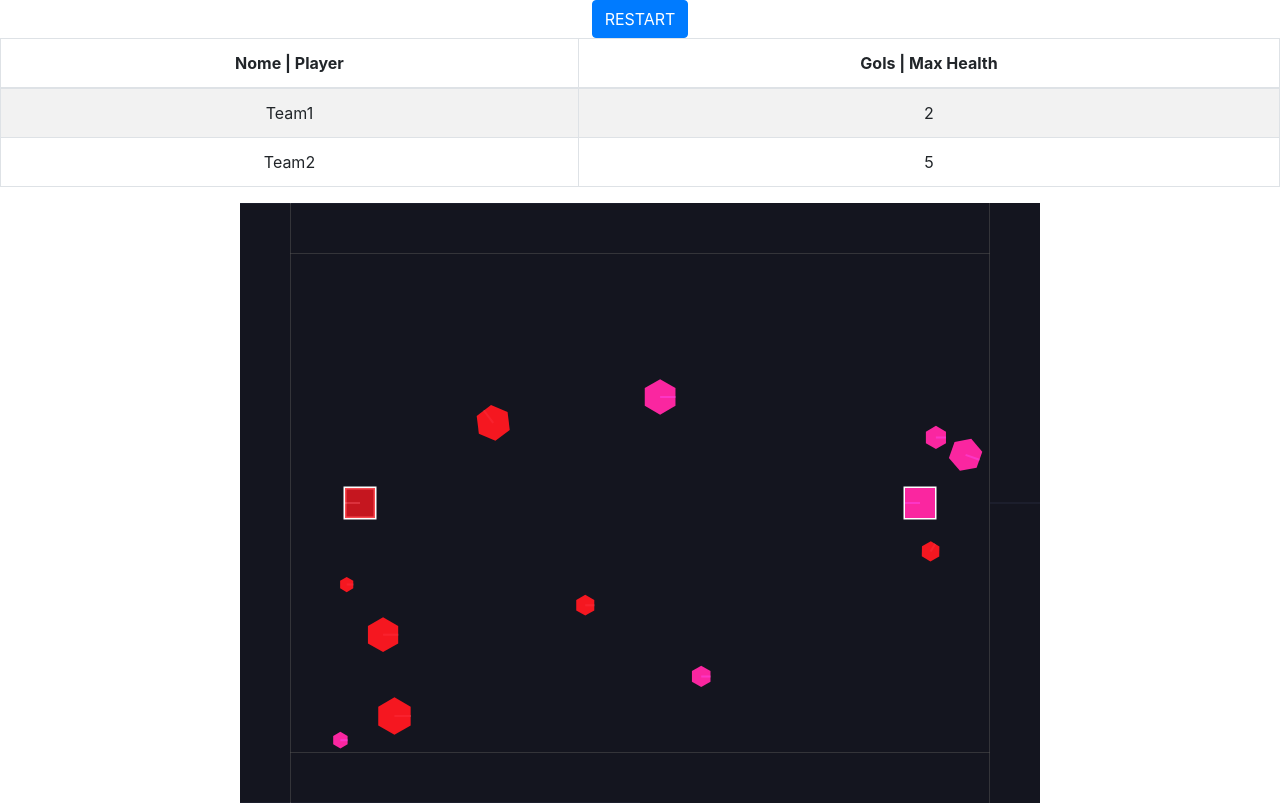
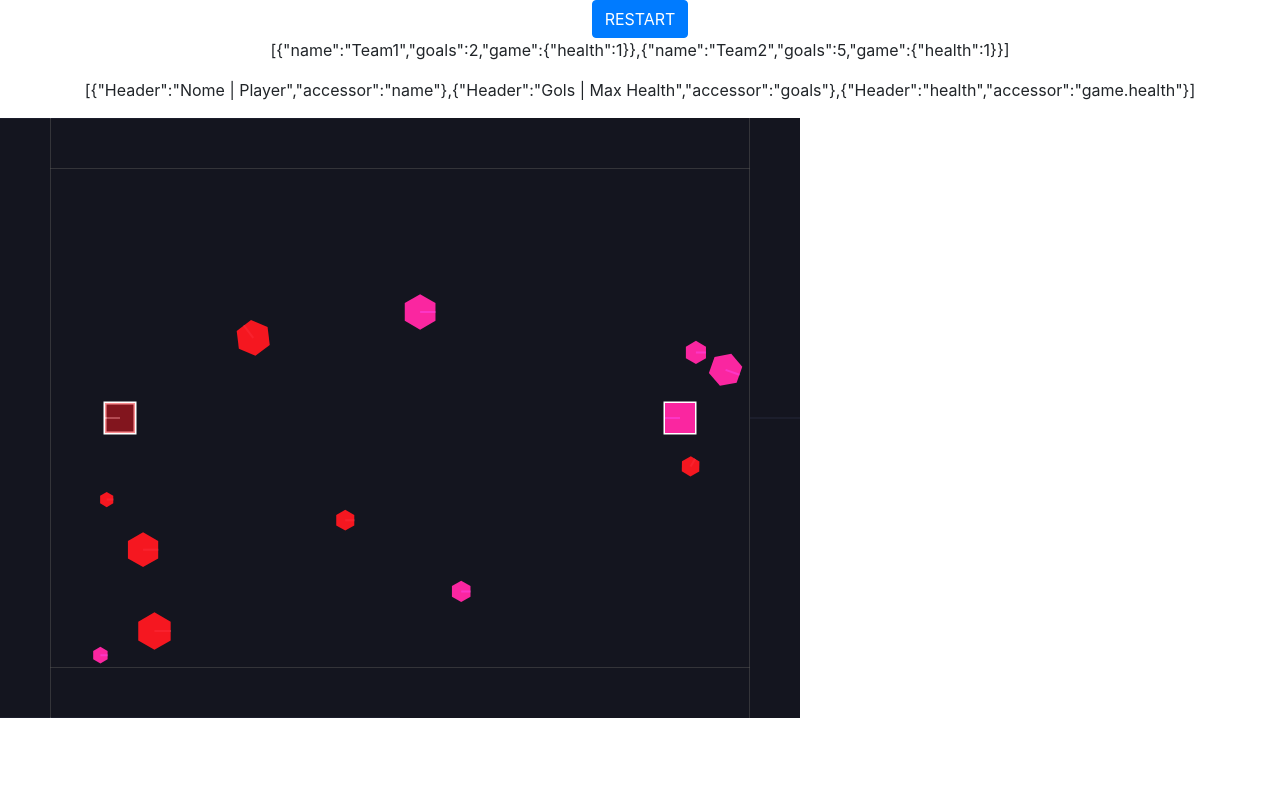
Before and after one commit to polvoazul/stat_wars, a React (Create React App) app: page / in a window 1280 px wide. Built offline with nearby package versions, Linux system fonts and the light colour scheme.

Commit message:
WIP: adding table

```diff
--- a/public/index.html
+++ b/public/index.html
@@ -34,5 +34,6 @@
   <body>
     <noscript>You need to enable JavaScript to run this app.</noscript>
     <div id="root"></div>
+    <div id="canvas"></div>
   </body>
 </html>
--- a/src/App.js
+++ b/src/App.js
@@ -1,74 +1,43 @@
 import './App.css';
-import * as env from './env.js'
-import {React, useEffect, useMemo} from 'react'
+import * as Env from './env.js'
+import {React, useEffect} from 'react'
+import {useState} from 'react'
 import {Table} from './table.js'
 
 import 'bootstrap/dist/css/bootstrap.min.css';
 import Button from 'react-bootstrap/Button'
 
+
+let env = new Env.Env()
+
+const stats = [ { name: 'Team1', goals: 2 }, { name: 'Team2', goals: 5 }, ]
+const columns = [ { Header: 'Nome | Player', accessor: 'name', }, { Header: 'Gols | Max Health', accessor: 'goals', }, ]
+
+const game_init_data = stats
+
 function App() {
+    let [game_data, set_game_data_state] = useState([]);
+    env.game_data_callback = set_game_data_state
+
+
+    function restart() {
+        env = new Env.Env(set_game_data_state)
+        window.document.getElementById("canvas").innerHTML = ""
+        env.setup("canvas", game_init_data);
+    }
 
     useEffect(() => {
-      env.restart()
-  })
+        window.document.getElementById("canvas").innerHTML = ""
+        env.setup("canvas", game_init_data);
+    }, [])
 
 
     return (
         <div className="App">
-        <Button onClick={window.restart}> RESTART </Button>
-        <Info/>
-        <div id='canvas'> </div>
+            <Button onClick={restart}> RESTART </Button>
+            <Table stats={stats} columns={columns} game_data={game_data}/>
         </div>
     );
 }
 
-
-function Info() {
-    const stats = useMemo(() => [
-        {
-            name: 'Team1',
-            goals: 2
-        },
-        {
-            name: 'Team2',
-            goals: 5
-        },
-    ], [])
-    const columns = useMemo(() => [
-        {
-            Header: 'Nome | Player',
-            accessor: 'name', // accessor is the "key" in the data
-        }, {
-            Header: 'Gols | Max Health',
-            accessor: 'goals',
-        },
-    ], [])
-    return ( <Table data={stats} columns={columns}/>
-        /*
-        <thead>
-          <tr>
-            <th>First Name</th>
-            <th>Last Name</th>
-            <th>Username</th>
-          </tr>
-        </thead>
-        <tbody>
-            <tr>
-                <td>1</td>
-                <td>Mark</td>
-                <td>Otto</td>
-                <td>@mdo</td>
-            </tr>
-            <tr>
-                <td>2</td>
-                <td>Jacob</td>
-                <td>Thornton</td>
-                <td>@fat</td>
-            </tr>
-        </tbody>
-        </Table>
-        //*/
-    )
-
-}
 export default App;
--- a/src/env.js
+++ b/src/env.js
@@ -28,7 +28,11 @@ var Engine = Matter.Engine,
 window.H = 600;
 window.W = 800;
 
-class Env {
+export class Env {
+  constructor(game_data_callback){
+      this.game_data_callback = game_data_callback
+  }
+
   setup(element_id) {
     // create engine
     this.engine = Engine.create({velocityIterations: 8});
@@ -96,9 +100,8 @@ class Env {
     Matter.Runner.stop(this.runner);
   }
 
-  build_players() {
-    let margin = 20,
-      play_area = 100;
+  build_players(data) {
+    let margin = 20, play_area = 100;
     var p1 = new Player(0 + play_area + margin, window.H / 2, this);
     var p2 = new Player(window.W - (play_area + margin), window.H / 2, this);
     Composite.add(this.world, p1.shape);
@@ -122,6 +125,14 @@ class Env {
   register_events() {
     // cant seem to register event on players object themselves TODO: check this later
     let particle_factory = this.particle_factory
+    let callback = this.game_data_callback
+    let d = 0
+    function update_game_data() {
+        d++
+        let game_data = [{health: d}, {health: d}]
+        // if (d++ >= 0)
+        callback(game_data)
+    }
     Events.on(this.engine, "collisionStart", function (e) {
       var pairs = e.pairs;
       pairs = pairs.filter((el, _) => {
@@ -138,13 +149,15 @@ class Env {
             Composite.remove(this.world, other)
             explode(other.position, particle_factory)
         }
-        player.take_damage(21);
+        player.take_damage(51);
+        update_game_data()
       }
     });
   }
 
-  title = "Env";
-  for = ">=0.14.2";
+
+    title = "Env";
+    for = ">=0.14.2";
 }
 
 function explode(position, particle_factory) {
@@ -157,13 +170,4 @@ function explode(position, particle_factory) {
 }
 
 
-
-
-export function restart(){
-  window.env = new Env();
-  window.document.getElementById("canvas").innerHTML = ""
-  window.env.setup("canvas");
-}
-window.restart = restart
-
 //window.restart()
--- a/src/table.js
+++ b/src/table.js
@@ -2,14 +2,26 @@ import BTable from 'react-bootstrap/Table'
 import {useTable} from 'react-table'
 
 export function Table(props) {
-    let {
+
+    const game_data_columns = [ { Header: 'health', accessor: 'game.health', } ]
+    let columns = [...props.columns, ...game_data_columns ]
+    let stats = [...props.stats]
+    for (var i=0; i < props.stats.length; i++) {
+        const default_ = {health: NaN}
+        stats[i].game = props.game_data[i] || default_
+    }
+
+    return <div><p>{JSON.stringify(stats)}</p><p>{JSON.stringify(columns)}</p></div>
+    const {
         getTableProps,
         getTableBodyProps,
         headerGroups,
         rows,
         prepareRow
-    } = useTable({columns:props.columns, data: props.data})
+    } = useTable({columns: columns, data: stats})
+   return (<div/>)
 
+    console.log(stats)
    return (
      <BTable {...getTableProps()} striped bordered hover >
        <thead>
```
Lines whose indentation alone changed are shown as unchanged.
